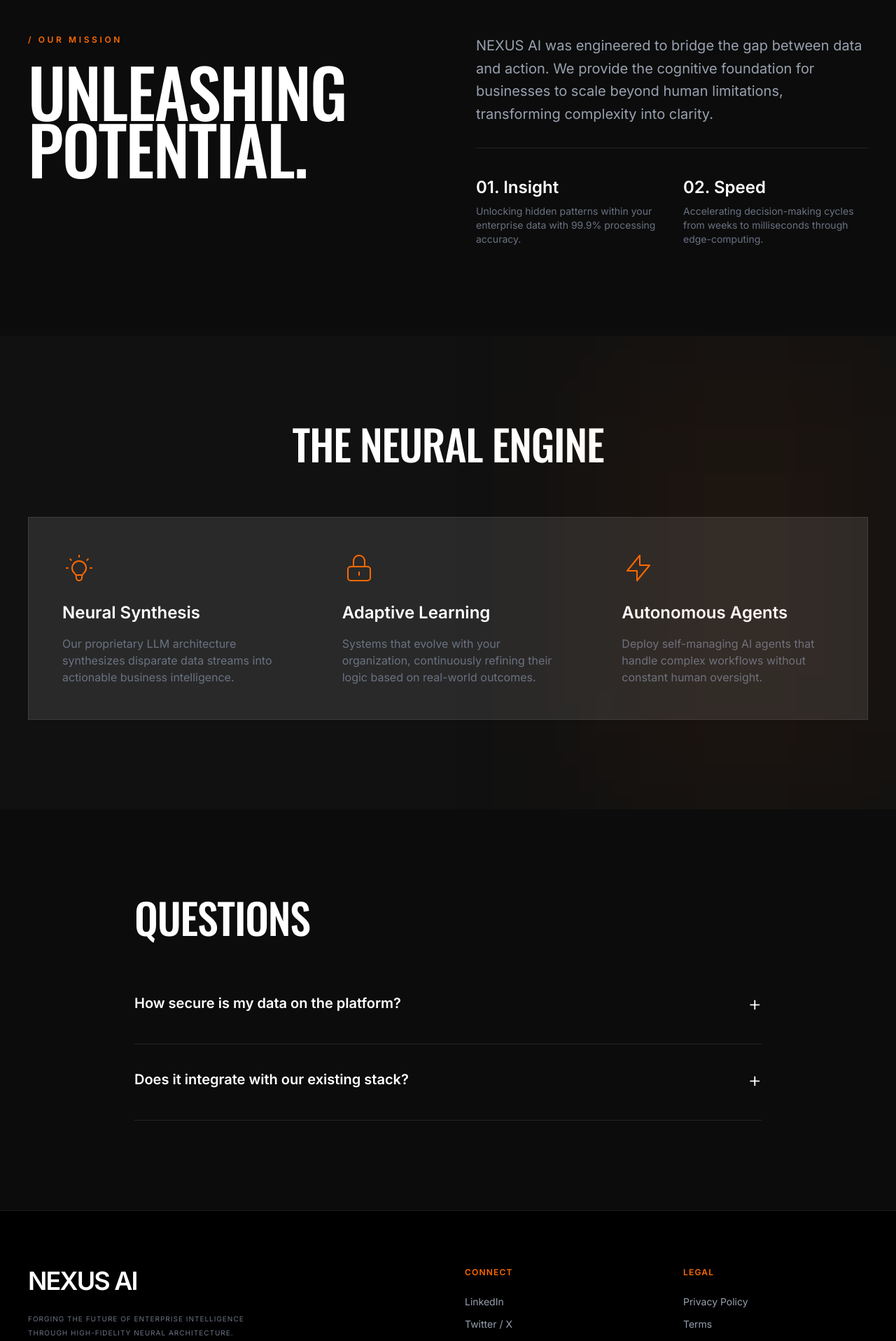
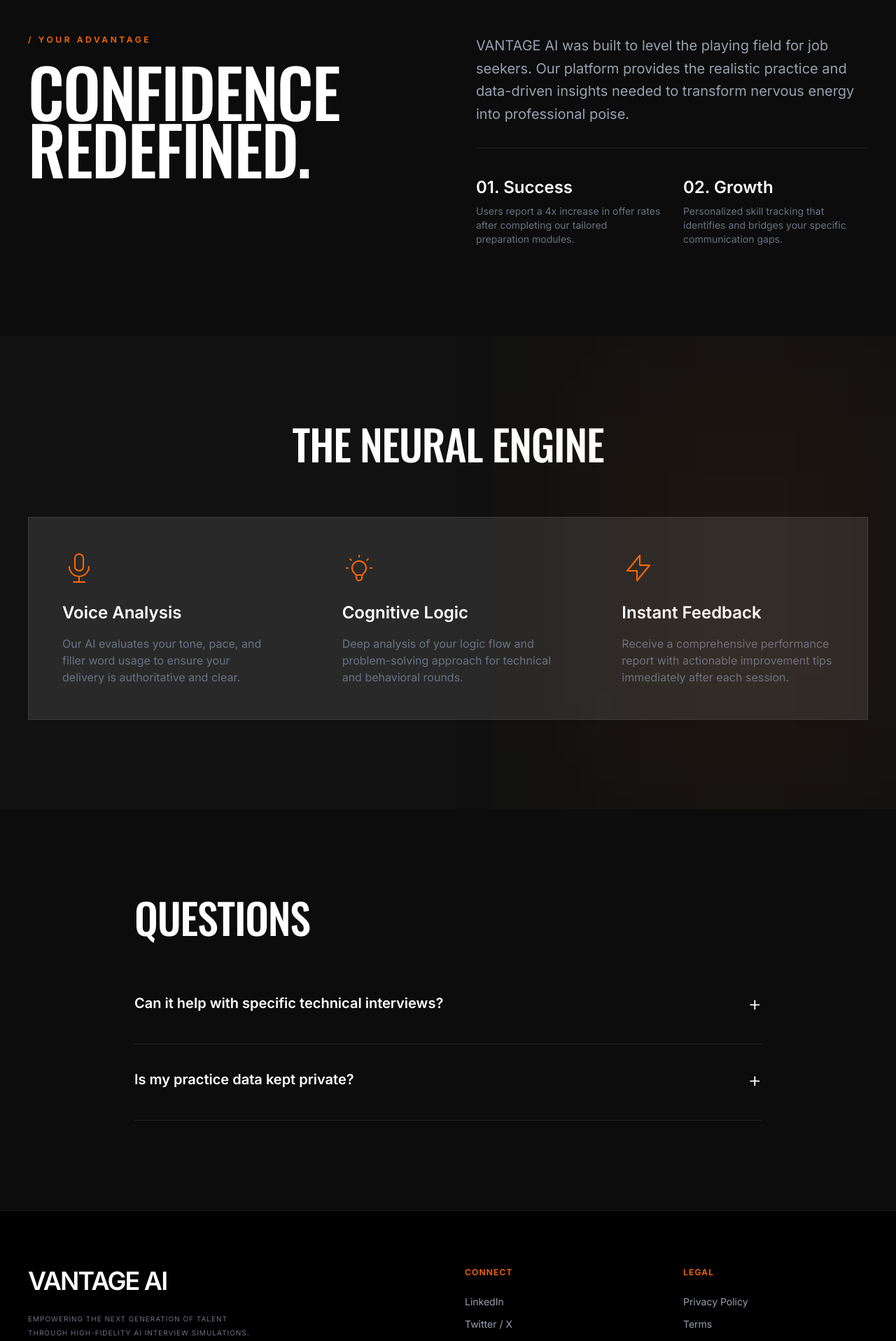
Before and after one commit to thisiskarthick-5/AI_INTERVIEW, a React (Vite) app: page / in a window 1280 px wide. Shown: the part 880-2797 px from the top of the page at 70% size. Built offline with nearby package versions, Linux system fonts and the light colour scheme.

Commit message:
updated the content

```diff
--- a/index.html
+++ b/index.html
@@ -4,7 +4,7 @@
     <meta charset="UTF-8" />
     <link rel="icon" type="image/svg+xml" href="/favicon.svg" />
     <meta name="viewport" content="width=device-width, initial-scale=1.0" />
-    <title>NEXUS AI | Next-Gen Intelligence Platform</title>
+    <title>VANTAGE AI | Master Your Interview</title>
     <link href="https://fonts.googleapis.com/css2?family=Oswald:wght@500;700&family=Inter:wght@300;400;600&display=swap" rel="stylesheet">
   </head>
   <body>
--- a/src/App.jsx
+++ b/src/App.jsx
@@ -12,7 +12,7 @@
 const Navbar = () => (
   <nav className="fixed w-full z-[100] flex justify-between items-center px-10 py-8 mix-blend-difference">
     <div className="text-2xl font-bold tracking-tighter flex items-center gap-2">
-      <div className="w-6 h-6 border-2 border-white rotate-45"></div> NEXUS AI
+      <div className="w-6 h-6 border-2 border-white rotate-45"></div> VANTAGE AI
     </div>
     <div className="hidden md:flex gap-10 text-[10px] uppercase tracking-[0.2em] font-semibold">
       <a href="#about" className="hover:text-orange-400 transition">About Us</a>
@@ -41,13 +41,13 @@
           opacity: 1 - (offset / 700)
         }}
       >
-        <p className="text-orange-500 font-bold tracking-[0.5em] uppercase text-xs mb-6">Autonomous Intelligence Layer</p>
+        <p className="text-orange-500 font-bold tracking-[0.5em] uppercase text-xs mb-6">AI-Powered Interview Coach</p>
         <h1 className="condensed text-[12vw] lg:text-[13rem]">
-          Intelligence<br />Reimagined
+          Master The<br />Interview
         </h1>
         <div className="mt-12 max-w-xl mx-auto">
           <p className="text-sm uppercase tracking-[0.3em] opacity-60 leading-loose">
-            Empowering the modern enterprise through cognitive synthesis and autonomous neural architecture.
+            Empowering students and job seekers to conquer anxiety and land their dream roles through high-fidelity AI simulations.
           </p>
         </div>
       </div>
@@ -66,21 +66,21 @@
   <section id="about" className="py-32 px-10 relative z-10 border-t border-white/10">
     <div className="grid lg:grid-cols-2 gap-20">
       <div>
-        <p className="text-orange-500 font-bold tracking-[0.3em] uppercase text-xs mb-6">/ Our Mission</p>
-        <h2 className="condensed text-6xl lg:text-8xl mb-10">Unleashing<br />Potential.</h2>
+        <p className="text-orange-500 font-bold tracking-[0.3em] uppercase text-xs mb-6">/ Your Advantage</p>
+        <h2 className="condensed text-6xl lg:text-8xl mb-10">Confidence<br />Redefined.</h2>
       </div>
       <div className="flex flex-col justify-center">
         <p className="text-xl text-gray-400 leading-relaxed mb-8">
-          NEXUS AI was engineered to bridge the gap between data and action. We provide the cognitive foundation for businesses to scale beyond human limitations, transforming complexity into clarity.
+          VANTAGE AI was built to level the playing field for job seekers. Our platform provides the realistic practice and data-driven insights needed to transform nervous energy into professional poise.
         </p>
         <div className="grid grid-cols-2 gap-8 border-t border-white/10 pt-10">
           <div>
-            <h4 className="font-bold text-2xl">01. Insight</h4>
-            <p className="text-sm text-gray-500 mt-2">Unlocking hidden patterns within your enterprise data with 99.9% processing accuracy.</p>
+            <h4 className="font-bold text-2xl">01. Success</h4>
+            <p className="text-sm text-gray-500 mt-2">Users report a 4x increase in offer rates after completing our tailored preparation modules.</p>
           </div>
           <div>
-            <h4 className="font-bold text-2xl">02. Speed</h4>
-            <p className="text-sm text-gray-500 mt-2">Accelerating decision-making cycles from weeks to milliseconds through edge-computing.</p>
+            <h4 className="font-bold text-2xl">02. Growth</h4>
+            <p className="text-sm text-gray-500 mt-2">Personalized skill tracking that identifies and bridges your specific communication gaps.</p>
           </div>
         </div>
       </div>
@@ -106,19 +106,19 @@
 
       <div className="grid md:grid-cols-3 gap-px bg-white/10 border border-white/10">
         <TechCard
-          icon={<svg className="w-12 h-12" fill="none" stroke="currentColor" viewBox="0 0 24 24"><path strokeLinecap="round" strokeLinejoin="round" strokeWidth="1" d="M9.663 17h4.673M12 3v1m6.364 1.636l-.707.707M21 12h-1M4 12H3m3.343-5.657l-.707-.707m2.828 9.9a5 5 0 117.072 0l-.548.547A3.374 3.374 0 0014 18.469V19a2 2 0 11-4 0v-.531c0-.895-.356-1.754-.988-2.386l-.548-.547z"/></svg>}
-          title="Neural Synthesis"
-          description="Our proprietary LLM architecture synthesizes disparate data streams into actionable business intelligence."
+          icon={<svg className="w-12 h-12" fill="none" stroke="currentColor" viewBox="0 0 24 24"><path strokeLinecap="round" strokeLinejoin="round" strokeWidth="1" d="M19 11a7 7 0 01-7 7m0 0a7 7 0 01-7-7m7 7v4m0 0H8m4 0h4m-4-8a3 3 0 01-3-3V5a3 3 0 116 0v6a3 3 0 01-3 3z"/></svg>}
+          title="Voice Analysis"
+          description="Our AI evaluates your tone, pace, and filler word usage to ensure your delivery is authoritative and clear."
         />
         <TechCard
-          icon={<svg className="w-12 h-12" fill="none" stroke="currentColor" viewBox="0 0 24 24"><path strokeLinecap="round" strokeLinejoin="round" strokeWidth="1" d="M12 15v2m-6 4h12a2 2 0 002-2v-6a2 2 0 00-2-2H6a2 2 0 00-2 2v6a2 2 0 002 2zm10-10V7a4 4 0 00-8 0v4h8z"/></svg>}
-          title="Adaptive Learning"
-          description="Systems that evolve with your organization, continuously refining their logic based on real-world outcomes."
+          icon={<svg className="w-12 h-12" fill="none" stroke="currentColor" viewBox="0 0 24 24"><path strokeLinecap="round" strokeLinejoin="round" strokeWidth="1" d="M9.663 17h4.673M12 3v1m6.364 1.636l-.707.707M21 12h-1M4 12H3m3.343-5.657l-.707-.707m2.828 9.9a5 5 0 117.072 0l-.548.547A3.374 3.374 0 0014 18.469V19a2 2 0 11-4 0v-.531c0-.895-.356-1.754-.988-2.386l-.548-.547z"/></svg>}
+          title="Cognitive Logic"
+          description="Deep analysis of your logic flow and problem-solving approach for technical and behavioral rounds."
         />
         <TechCard
           icon={<svg className="w-12 h-12" fill="none" stroke="currentColor" viewBox="0 0 24 24"><path strokeLinecap="round" strokeLinejoin="round" strokeWidth="1" d="M13 10V3L4 14h7v7l9-11h-7z"/></svg>}
-          title="Autonomous Agents"
-          description="Deploy self-managing AI agents that handle complex workflows without constant human oversight."
+          title="Instant Feedback"
+          description="Receive a comprehensive performance report with actionable improvement tips immediately after each session."
         />
       </div>
     </div>
@@ -149,12 +149,12 @@
       <h2 className="condensed text-6xl mb-16">Questions</h2>
       <div className="space-y-4">
         <FAQItem
-          question="How secure is my data on the platform?"
-          answer="We employ enterprise-grade AES-256 encryption and SOC2 Type II compliance standards to ensure your proprietary data remains completely private."
+          question="Can it help with specific technical interviews?"
+          answer="Absolutely. VANTAGE AI includes specialized modules for Software Engineering, Data Science, Product Management, and Finance, with domain-specific question banks."
         />
         <FAQItem
-          question="Does it integrate with our existing stack?"
-          answer="NEXUS AI features 200+ native integrations including Salesforce, AWS, Slack, and Microsoft Azure, plus a robust REST API."
+          question="Is my practice data kept private?"
+          answer="Yes. Your practice sessions are 100% private. We do not share your recordings or feedback reports with potential employers or third parties."
         />
       </div>
     </div>
@@ -165,9 +165,9 @@
   <footer className="bg-black py-20 px-10 border-t border-white/10 relative z-10">
     <div className="grid md:grid-cols-4 gap-12 mb-20">
       <div className="col-span-2">
-        <div className="text-4xl font-bold tracking-tighter mb-6">NEXUS AI</div>
+        <div className="text-4xl font-bold tracking-tighter mb-6">VANTAGE AI</div>
         <p className="max-w-xs text-gray-500 uppercase text-[10px] tracking-widest leading-loose">
-          Forging the future of enterprise intelligence through high-fidelity neural architecture. Clarity at scale.
+          Empowering the next generation of talent through high-fidelity AI interview simulations. Land your dream role.
         </p>
       </div>
       <div>
@@ -186,7 +186,7 @@
       </div>
     </div>
     <div className="flex justify-between items-center pt-10 border-t border-white/5 text-[10px] text-gray-600 uppercase tracking-widest">
-      <p>&copy; 2024 NEXUS AI SYSTEMS INC.</p>
+      <p>&copy; 2024 VANTAGE AI SYSTEMS INC.</p>
     </div>
   </footer>
 );
```
Also changed, not shown: 1 other file (tests, documents, lock files or other folders).
